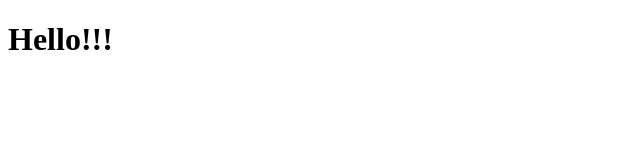
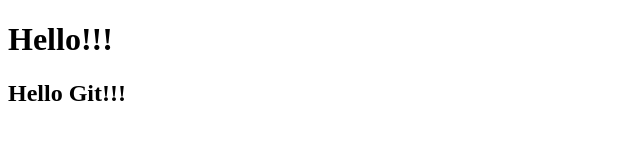
Before and after one commit to 86Pandora/Git_Test, a plain HTML site: page Index.html in a window 1280 px wide. Shown: the whole page, without its empty margins (0-640 px from the left). Drawn offline with Linux system fonts and the light colour scheme.

Commit message:
H2 was added

```diff
--- a/Index.html
+++ b/Index.html
@@ -6,5 +6,6 @@
 </head>
 <body>
 <h1>Hello!!!</h1>
+<h2>Hello Git!!!</h2>
 </body>
 </html>
```
